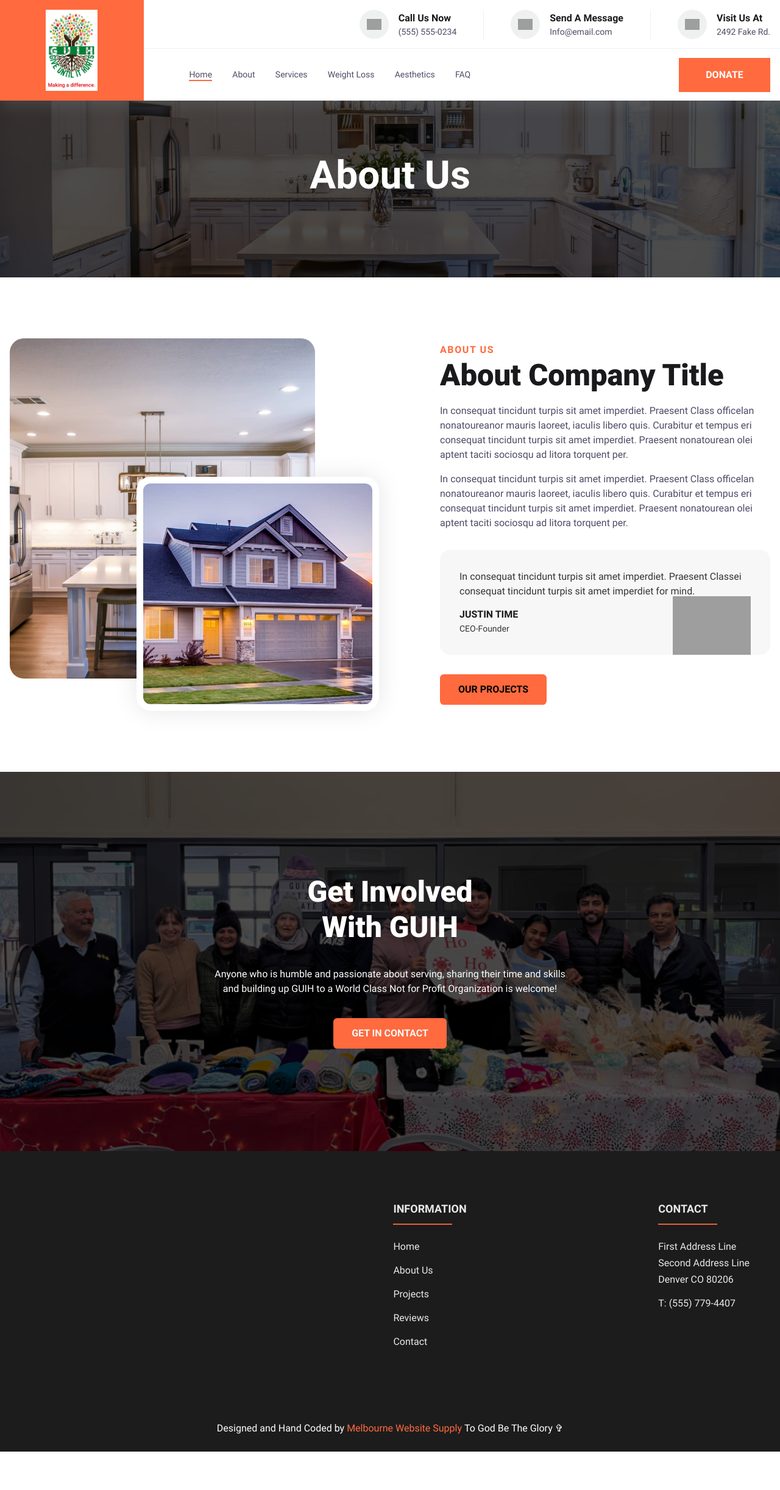
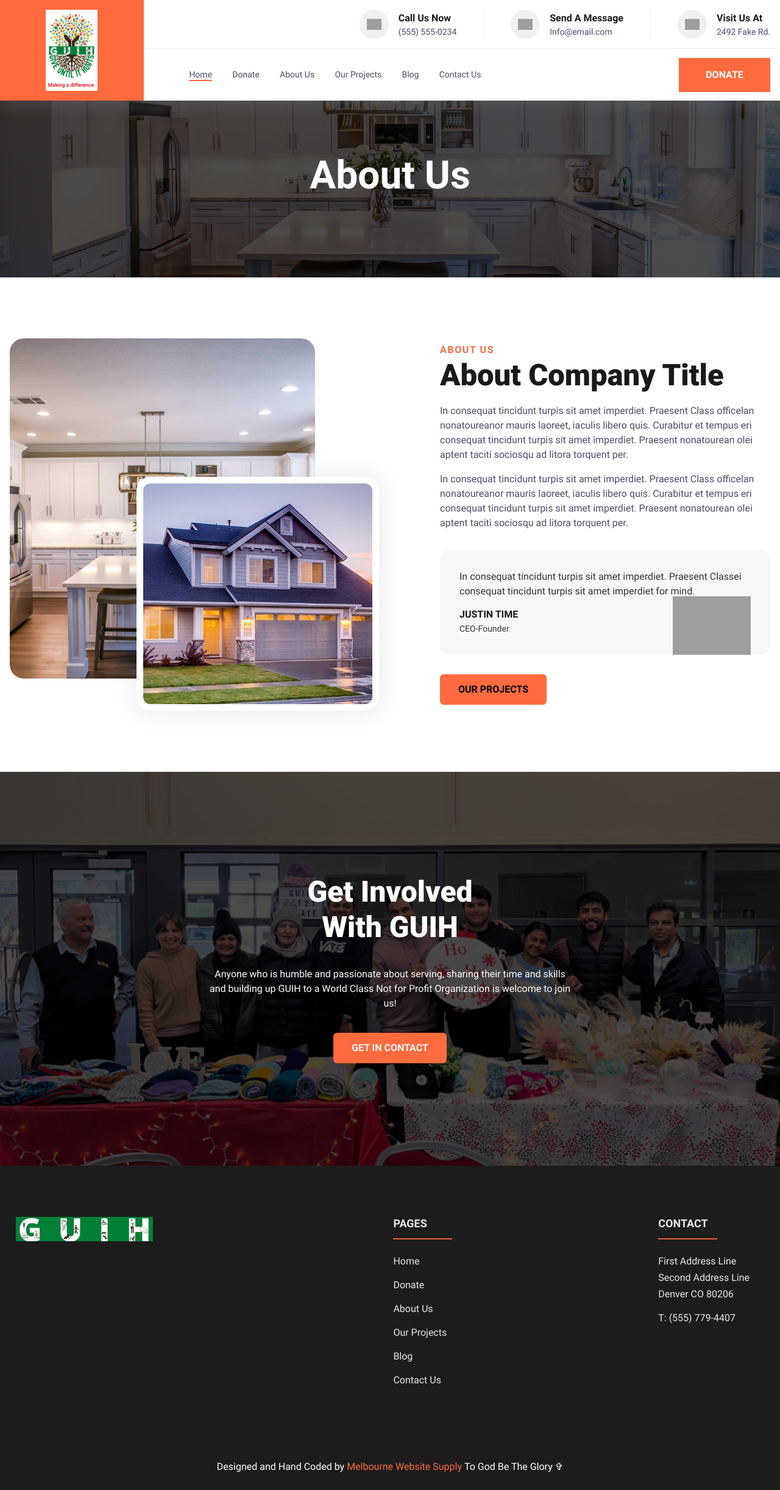
Before and after one commit to melbournewebsitesupply/GUIH_Project, an Eleventy site: page src/content/pages/about.html in a window 1280 px wide. Shown: the whole page at 61% size. Before the commit the page ends 2381 px from the top, so only its background shows below. Built offline with nearby package versions, Linux system fonts and the light colour scheme; Eleventy itself is replaced by a stand-in of ours; files that its build step writes are made by us from their sources; grey boxes are pictures that could not be loaded.

Commit message:
aattempting to activate blog and make its admin accessible

```diff
--- a/src/_includes/components/cta.html
+++ b/src/_includes/components/cta.html
@@ -10,9 +10,9 @@
             With GUIH
         </h2>
         <p>
-            Anyone who is humble and passionate about serving, sharing their time and skills and building up GUIH to a World Class Not for Profit Organization is welcome!
+            Anyone who is humble and passionate about serving, sharing their time and skills and building up GUIH to a World Class Not for Profit Organization is welcome to join us!
         </p>
-        <a href="/contact" class="cs-button-solid">Get in Contact</a>
+        <a href="https://docs.google.com/forms/d/1m9-nxtW-yKfgIW6DhJv9SW49dpuUIkGmjAIRmiGrX3Q/viewform?ts=616ba4ba&edit_requested=true" class="cs-button-solid">Get in Contact</a>
     </div>
     <picture>
         <source media="(max-width: 600px)" srcset="/assets/images/Screen Shot 2024-01-24 at 12.04.55 am.png">
--- a/src/_includes/components/footer.html
+++ b/src/_includes/components/footer.html
@@ -5,29 +5,32 @@
 <footer id="footer">
     <div class="container">
         <div class="left-section">
-
+            <a class="logo" href="/"><img loading="lazy" decoding="async" src="/assets/images/Screen Shot 2024-01-18 at 1.15.37 am.png" alt="logo" width="264" height="78"></a>
 
         </div>
         <div class="right-section">
             <div class="lists">
                 <ul>
                     <li>
-                        <h2>Information</h2>
+                        <h2>Pages</h2>
                     </li>
                     <li>
                         <a href="/">Home</a>
                     </li>
                     <li>
-                        <a href="/about">About Us</a>
+                        <a href="/about">Donate</a>
                     </li>
                     <li>
-                        <a href="/projects">Projects</a>
+                        <a href="/projects">About Us</a>
                     </li>
                     <li>
-                        <a href="/testimonials">Reviews</a>
+                        <a href="/testimonials">Our Projects</a>
                     </li>
                     <li>
-                        <a href="/contact">Contact</a>
+                        <a href="/blog">Blog</a>
+                    </li>
+                    <li>
+                        <a href="/contact">Contact Us</a>
                     </li>
                 </ul>
                 <ul>
@@ -59,5 +62,6 @@
         <a href="/" target="_blank" rel="noopener">Melbourne Website Supply</a>
         <span class="copyright">
             To God Be The Glory ✞</span>
+
     </div>
 </footer>
--- a/src/_includes/components/header.html
+++ b/src/_includes/components/header.html
@@ -4,7 +4,7 @@
 
 <header id="cs-navigation">
   <!--Nav Logo-->
-  <a href="" class="cs-logo" aria-label="back to home">
+  <a href="/" class="cs-logo" aria-label="back to home">
       <img src="/assets/images/guih_logo_green-new.png" alt="logo" width="210" height="29" aria-hidden="true" decoding="async">
   </a>
   <!--Top Bar-->
@@ -54,33 +54,33 @@
           <div class="cs-ul-wrapper">
               <ul id="cs-expanded" class="cs-ul" aria-expanded="false">
                   <li class="cs-li">
-                      <a href="" class="cs-li-link cs-active">
+                      <a href="/" class="cs-li-link cs-active">
                           Home
                       </a>
                   </li>
                   <li class="cs-li">
                       <a href="" class="cs-li-link">
-                          About
+                          Donate
                       </a>
                   </li>
                   <li class="cs-li">
                       <a href="" class="cs-li-link">
-                          Services
+                          About Us
                       </a>
                   </li>
                   <li class="cs-li">
                       <a href="" class="cs-li-link">
-                          Weight Loss
+                        Our Projects
+                      </a>
+                  </li>
+                  <li class="cs-li">
+                      <a href="/blog" class="cs-li-link">
+                         Blog
                       </a>
                   </li>
                   <li class="cs-li">
                       <a href="" class="cs-li-link">
-                          Aesthetics
-                      </a>
-                  </li>
-                  <li class="cs-li">
-                      <a href="" class="cs-li-link">
-                          FAQ
+                         Contact Us
                       </a>
                   </li>
               </ul>
--- a/src/assets/less/local.less
+++ b/src/assets/less/local.less
@@ -241,6 +241,7 @@
         position: relative;
         /* Prevents overflow from the image going off screen */
         overflow: hidden;
+        background-color: #f7f7f7;
 
         .cs-button-solid{
             color:#f7f7f7
```
Also changed, not shown: src/assets/css/local.css.
